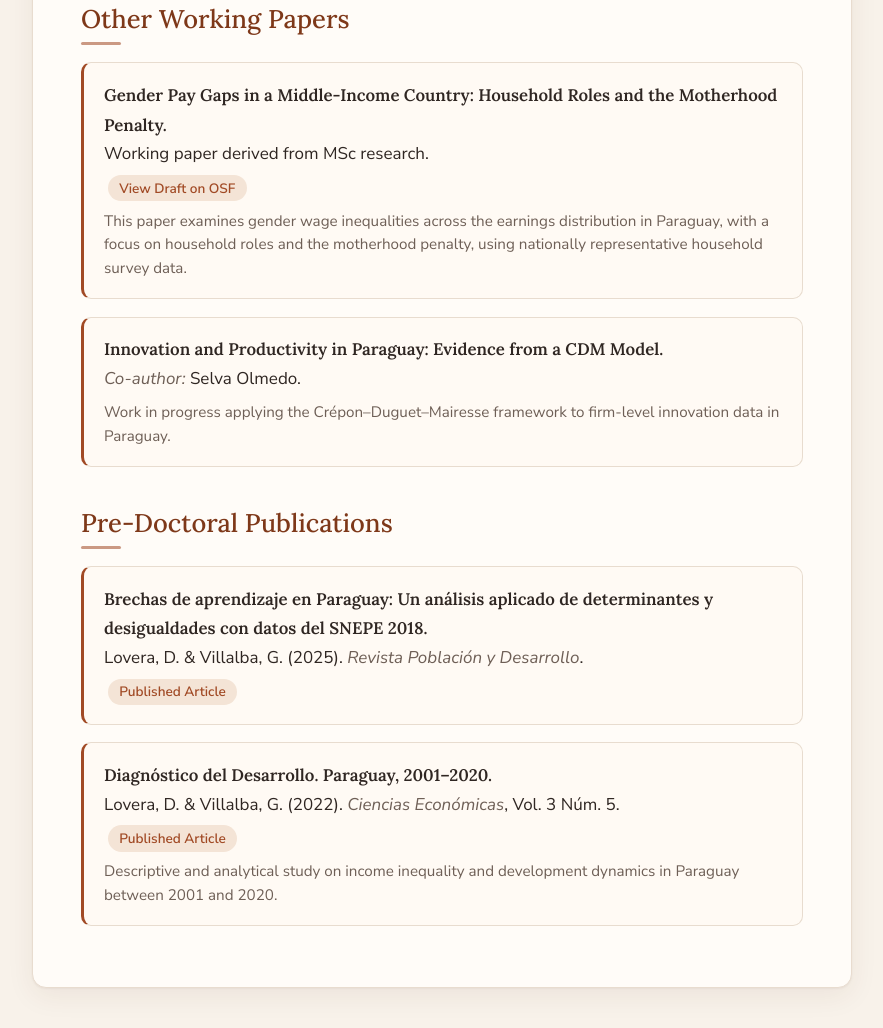
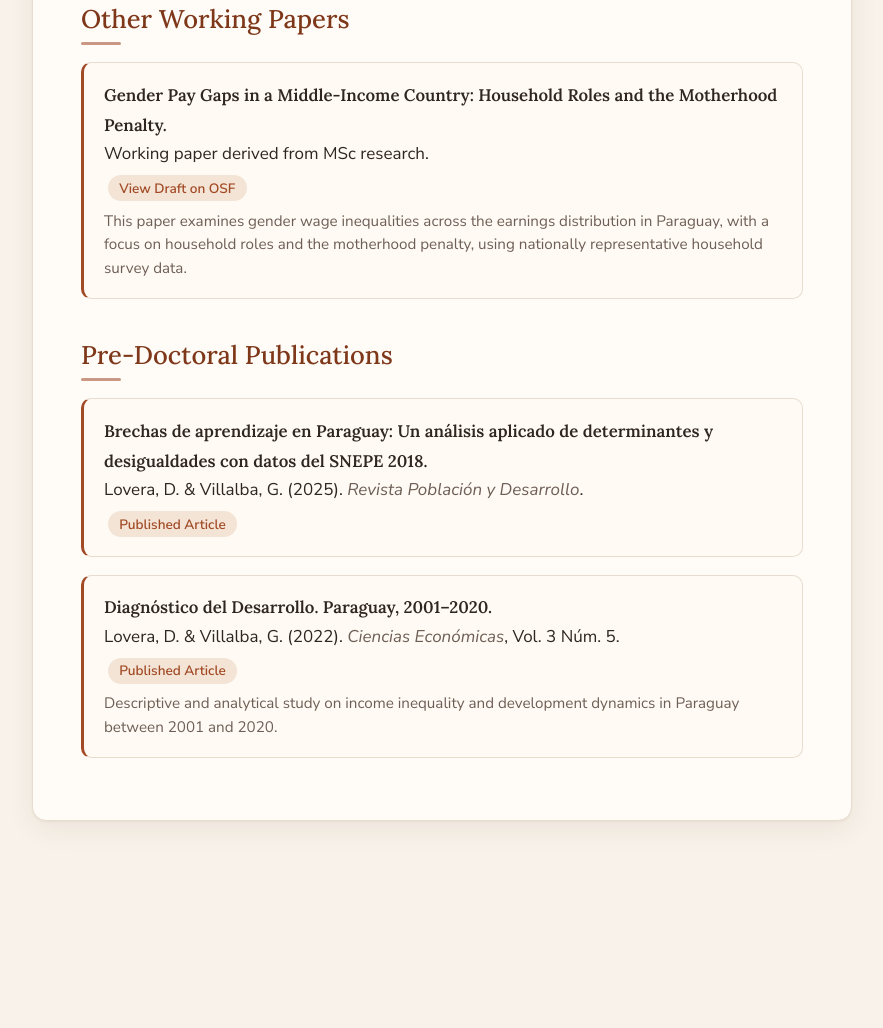
Before and after one commit to GN-Villalba/GNVM-website, a plain HTML site: page research.html in a window 1280 px wide. Shown: the part 814-1842 px from the top of the page, without its empty margins (198-1081 px from the left). After the commit the page ends 1699 px from the top, so only its background shows below. Drawn offline with Linux system fonts and the light colour scheme.

Commit message:
Remove paused CDM paper from Research page
Co-Authored-By: Claude Opus 5.5 <noreply@anthropic.com>
Claude-Session: https://claude.ai/code/session_015vxn2x7kYcssVHteF5SFc2

```diff
--- a/research.html
+++ b/research.html
@@ -90,20 +90,6 @@
           </span>
         </li>
 
-        <li class="pub-item">
-          <span class="citation">
-
-            <strong>Innovation and Productivity in Paraguay: Evidence from a CDM Model.</strong><br>
-
-            <em>Co-author:</em> Selva Olmedo.
-
-            <span class="summary">
-              Work in progress applying the Crépon–Duguet–Mairesse framework to firm-level innovation data in Paraguay.
-            </span>
-
-          </span>
-        </li>
-
       </ul>
     </section>
 
```
